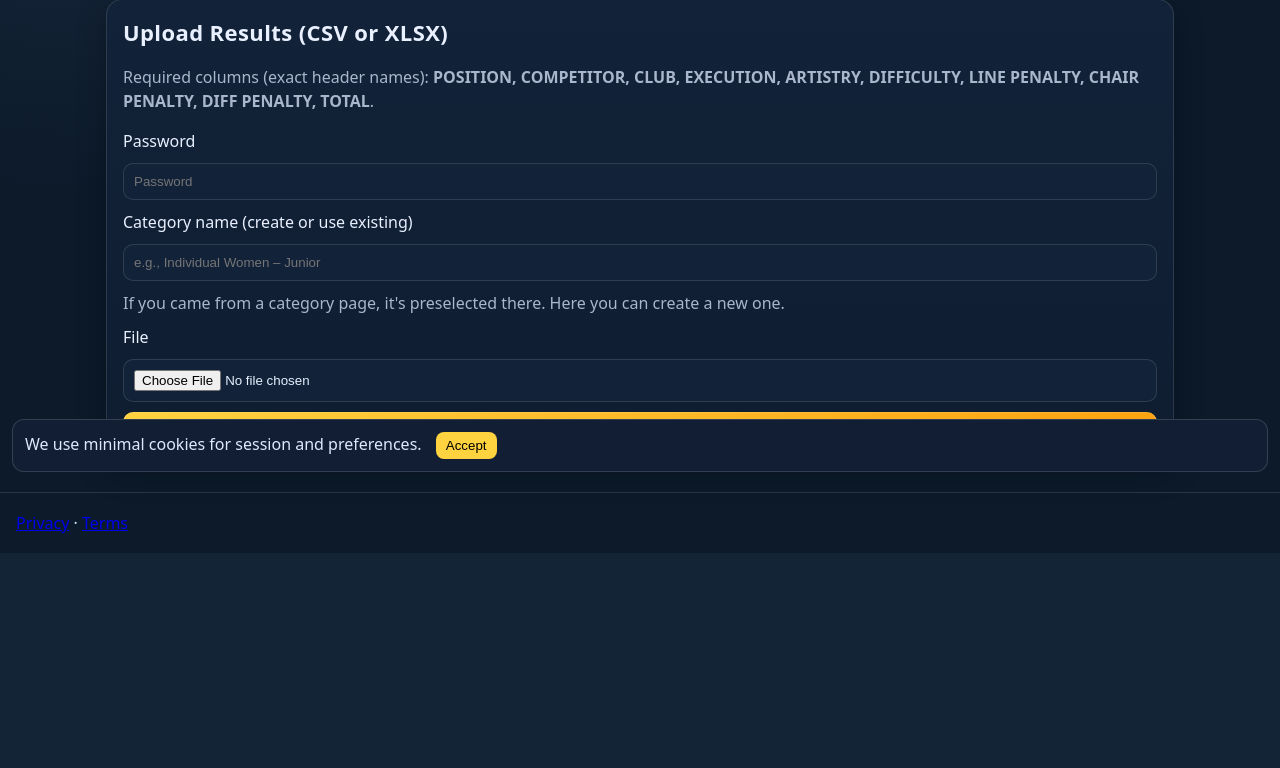
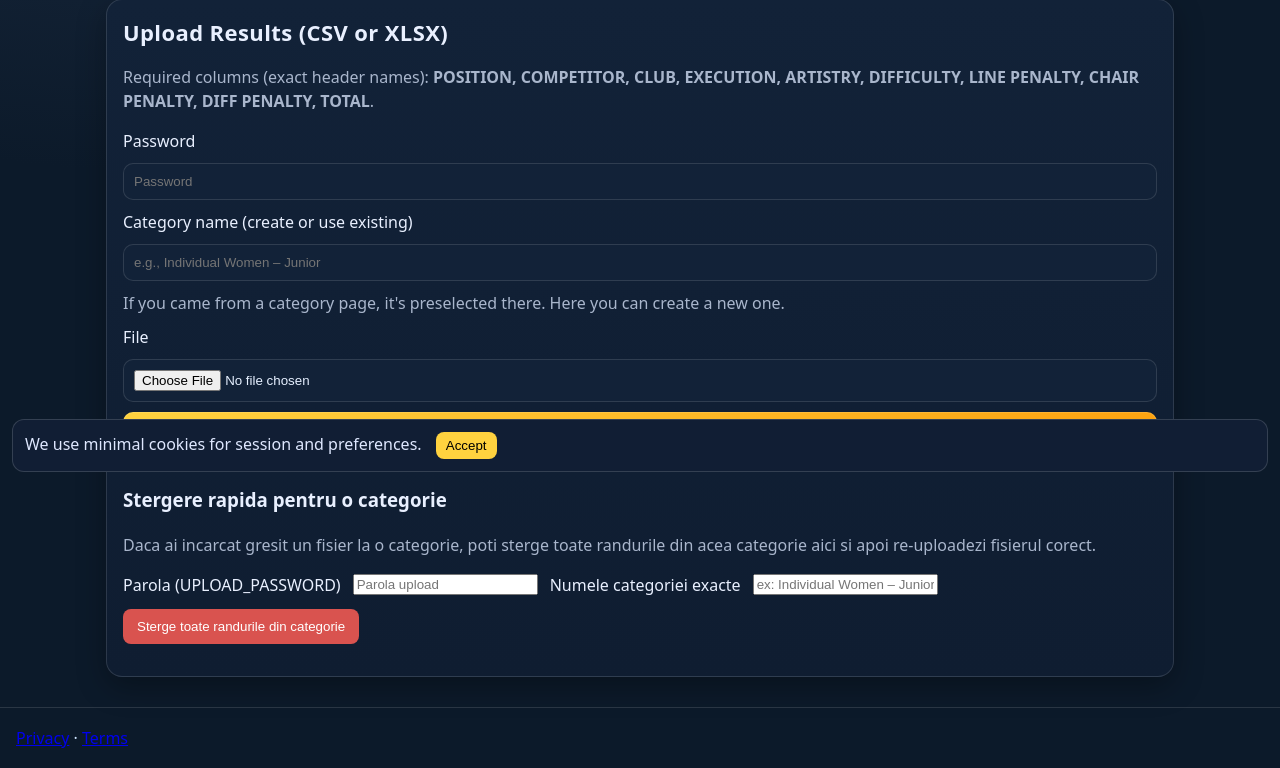
Before and after one commit to Oancea2025/Gymnastics-Rankings-RO, a Flask app: page /upload in a window 1280 px wide. Shown: the part 316-1084 px from the top of the page. Before the commit the page ends 869 px from the top, so only its background shows below. Run offline with Flask 3, Linux system fonts and the light colour scheme; some libraries are stand-ins or nearby versions.

Commit message:
Add files via upload

```diff
--- a/app.py
+++ b/app.py
@@ -393,3 +393,48 @@ if __name__ == "__main__":
 def _allow_head():
     if request.method == "HEAD":
         return ("", 200)
+
+
+@app.route("/category/<slug>/delete", methods=["POST"])
+def delete_category_data(slug):
+    pwd = request.form.get("password","").strip()
+    if pwd != UPLOAD_PASSWORD:
+        flash("Parola incorecta.", "error")
+        return redirect(url_for("category_page", slug=slug))
+    s = SessionLocal()
+    try:
+        cat = s.query(Category).filter_by(slug=slug).first()
+        if not cat:
+            flash("Categoria nu exista.", "error")
+            return redirect(url_for("home"))
+        deleted = s.query(Ranking).filter_by(category_id=cat.id).delete()
+        s.commit()
+        flash(f"Sters {deleted} randuri pentru categoria '{cat.name}'.", "success")
+    finally:
+        s.close()
+    return redirect(url_for("category_page", slug=slug))
+
+
+@app.route("/delete-by-name", methods=["POST"])
+def delete_by_name():
+    pwd = request.form.get("password","").strip()
+    if pwd != UPLOAD_PASSWORD:
+        flash("Parola incorecta.", "error")
+        return redirect(url_for("upload"))
+    name = request.form.get("category_name","").strip()
+    if not name:
+        flash("Completeaza numele categoriei.", "error")
+        return redirect(url_for("upload"))
+    slug = slugify(name)
+    s = SessionLocal()
+    try:
+        cat = s.query(Category).filter_by(slug=slug).first()
+        if not cat:
+            flash("Categoria nu exista.", "error")
+            return redirect(url_for("upload"))
+        deleted = s.query(Ranking).filter_by(category_id=cat.id).delete()
+        s.commit()
+        flash(f"Sters {deleted} randuri pentru categoria '{cat.name}'.", "success")
+    finally:
+        s.close()
+    return redirect(url_for("category_page", slug=slug))
--- a/static/style.css
+++ b/static/style.css
@@ -10,3 +10,10 @@ select{padding:10px;border-radius:10px;border:1px solid var(--border);background
 
 .cat-filter{margin:8px 0 16px}
 .cat-filter select{padding:6px 8px;border-radius:8px}
+
+.btn-danger{background:#d9534f;color:#fff;border:0;padding:10px 14px;border-radius:8px}
+.btn-danger:hover{background:#c9302c}
+.delete-form{margin:16px 0;display:flex;gap:12px;align-items:center;flex-wrap:wrap}
+.delete-form .pwd-input{padding:10px 12px;border-radius:8px;border:1px solid var(--border);background:var(--card);color:var(--text)}
+
+.sep{border:0;border-top:1px solid var(--border);margin:20px 0}
--- a/templates/upload.html
+++ b/templates/upload.html
@@ -17,5 +17,18 @@
     <input type="file" name="file" accept=".csv, .xlsx">
     <button class="btn btn-primary" type="submit">Upload</button>
   </form>
+
+<hr class="sep">
+
+<h3>Stergere rapida pentru o categorie</h3>
+<p class="muted">Daca ai incarcat gresit un fisier la o categorie, poti sterge toate randurile din acea categorie aici si apoi re-uploadezi fisierul corect.</p>
+<form method="post" action="{{ url_for('delete_by_name') }}" onsubmit="return confirm('Sigur stergi toate inregistrarile pentru aceasta categorie?');" class="delete-form">
+  <label>Parola (UPLOAD_PASSWORD)</label>
+  <input type="password" name="password" placeholder="Parola upload">
+  <label>Numele categoriei exacte</label>
+  <input type="text" name="category_name" placeholder="ex: Individual Women – Junior">
+  <button type="submit" class="btn btn-danger">Sterge toate randurile din categorie</button>
+</form>
+
 </section>
 {% endblock %}
```
Also changed, not shown: templates/category.html (+9 -0 lines).
